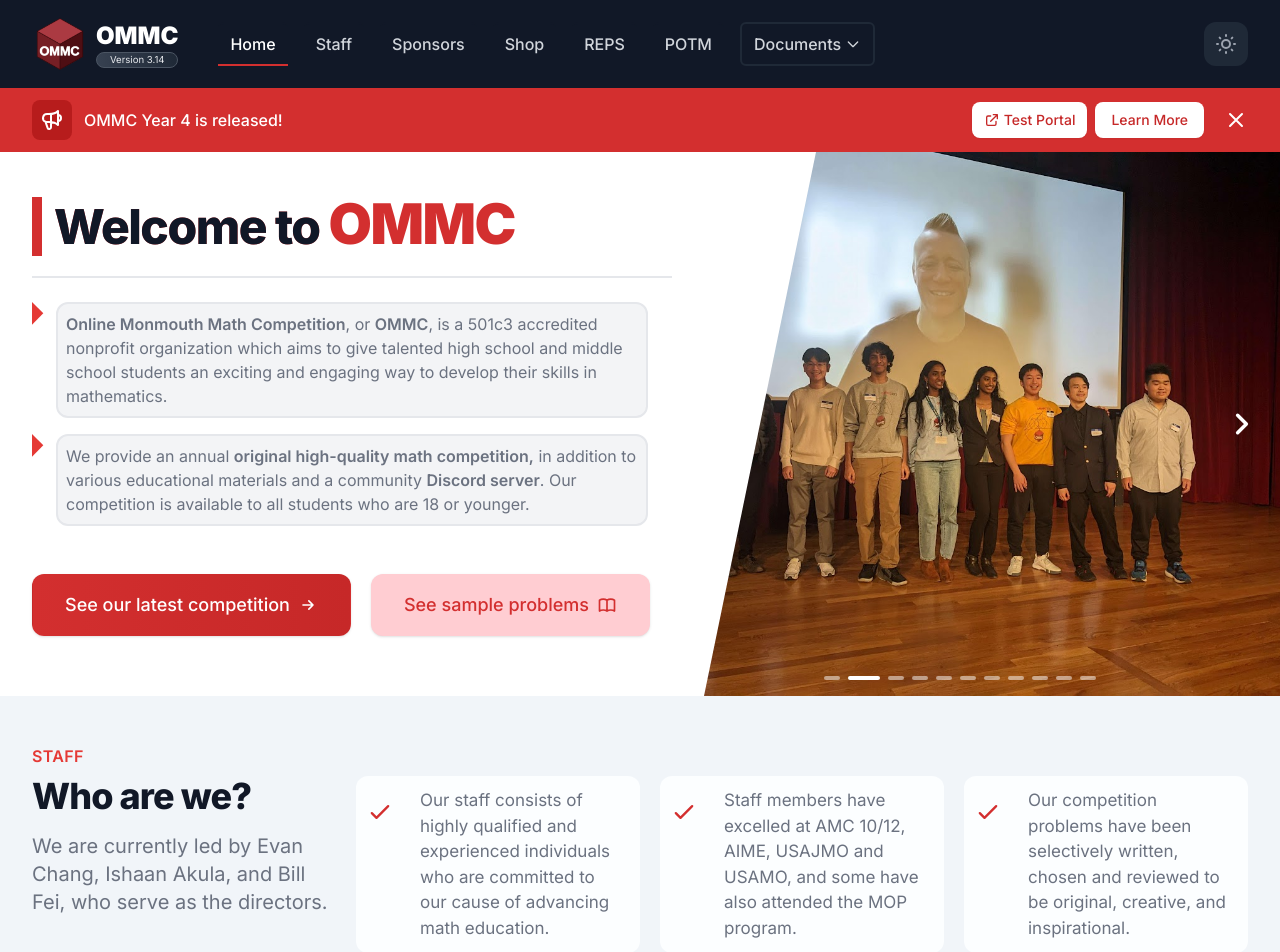
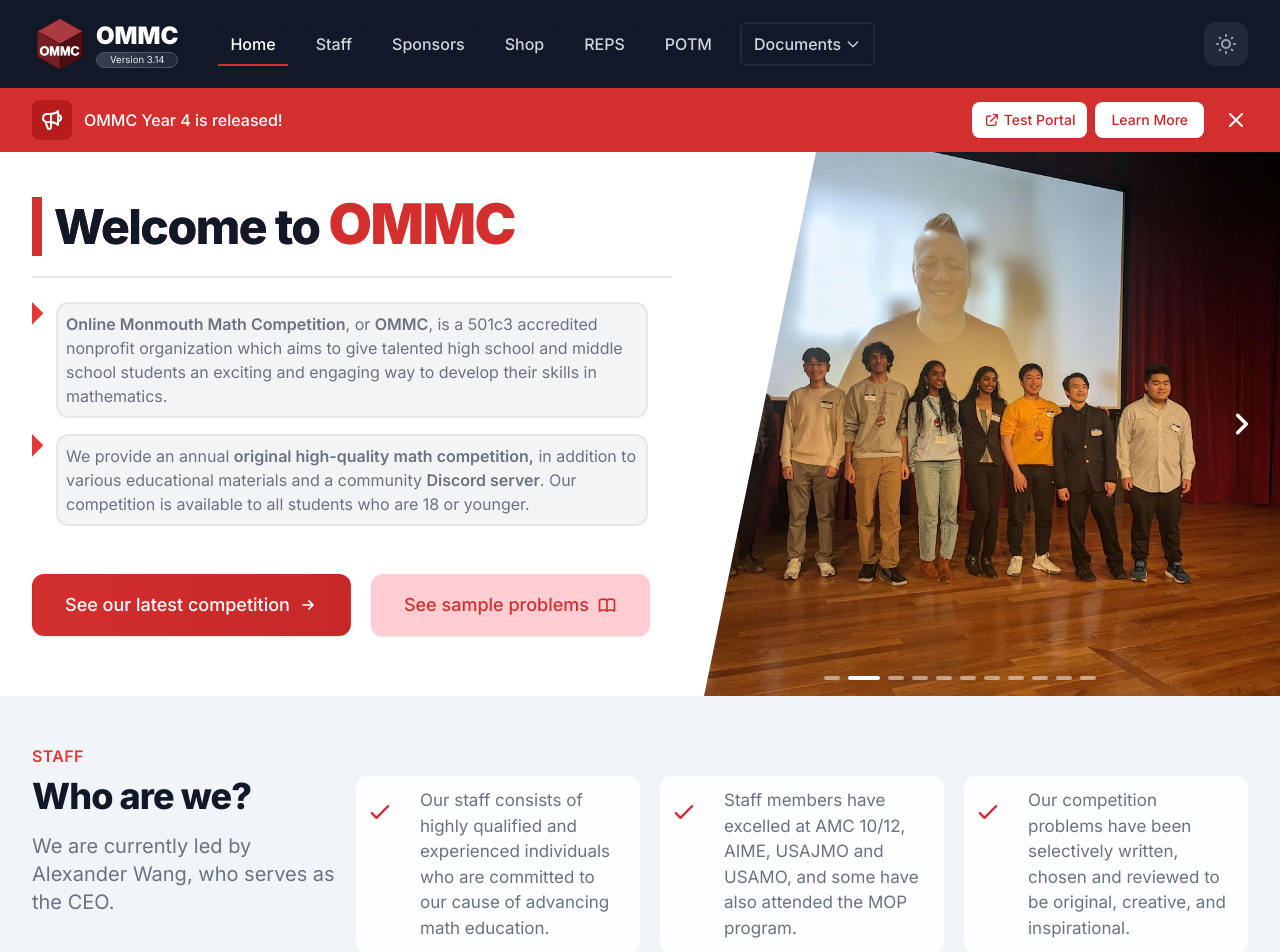
Before and after one commit to Kevin-Liu-01/OMMC-Website, a React (Create React App) app: page / in a window 1280 px wide. Shown: the top 952 px of the page. Built offline with nearby package versions, Linux system fonts and the light colour scheme; a web font is replaced by a local one.

Commit message:
Update Main.tsx

```diff
--- a/src/Pages/Main.tsx
+++ b/src/Pages/Main.tsx
@@ -147,8 +147,7 @@
                 Who are we?
               </p>
               <p className="mt-4 mb-3 max-w-2xl text-xl text-gray-500 dark:text-gray-400 ">
-                We are currently led by Evan Chang, Ishaan Akula, and Bill Fei,
-                who serve as the directors.
+                We are currently led by Alexander Wang, who serves as the CEO.
               </p>
             </div>
             <div className="mt-8 flex bg-[#fcfeff] dark:bg-[#222d41] rounded-xl pr-2 py-3 md:ml-5">
```
